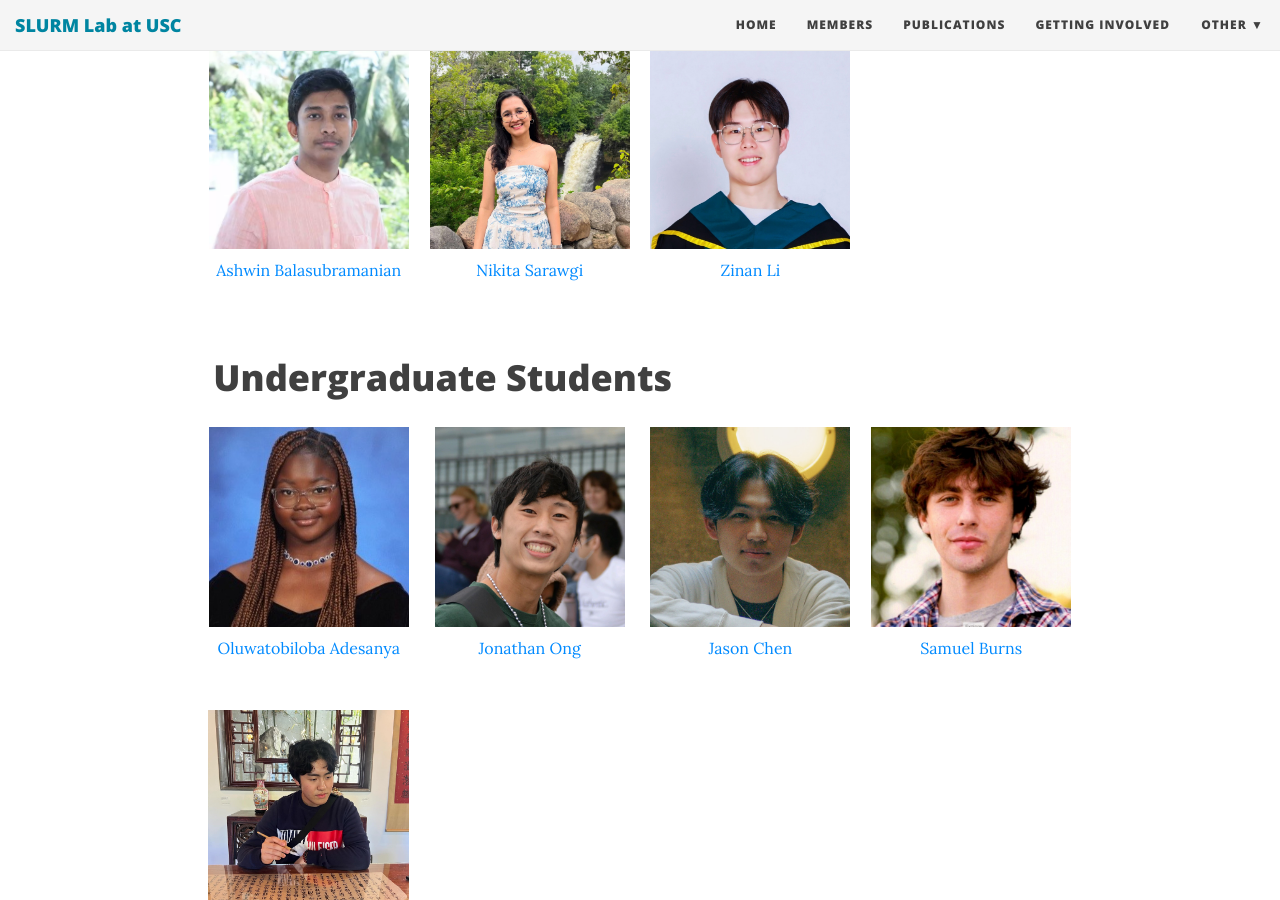
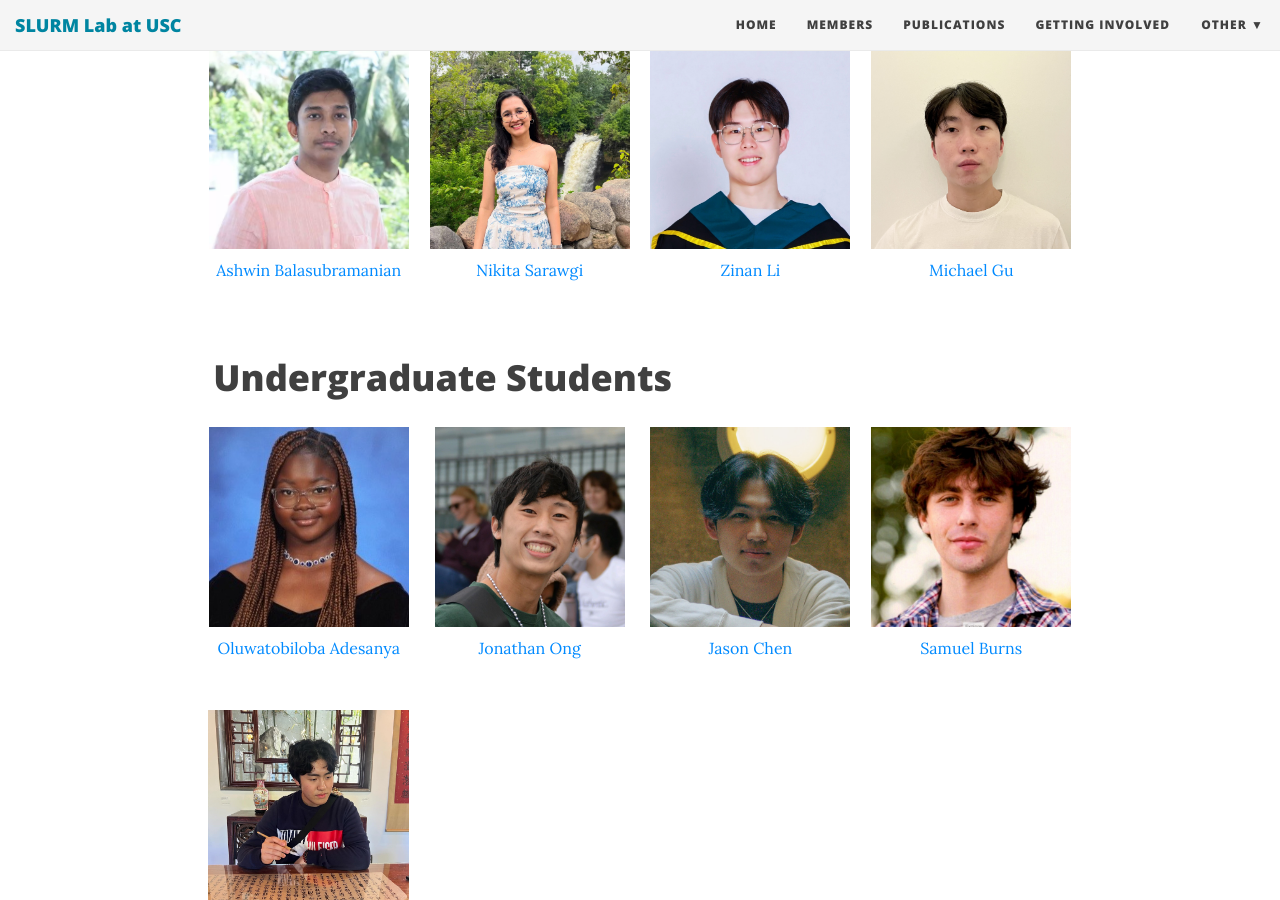
Before and after one commit to slurm-lab-usc/slurm-lab-usc.github.io, a Jekyll site: the page built from members.md, in a window 1280 px wide and 900 px high, scrolled down 1515 px. Built offline with Jekyll 4.4.1, drawn with Linux system fonts in a browser that asks for light colours; nearby versions of some CDN libraries.

Commit message:
I updated my profile

```diff
--- a/members.md
+++ b/members.md
@@ -66,6 +66,9 @@
           - name: Zinan Li
             photo_url: https://slurm-lab-usc.github.io/img/people/Zinan.jpg
             web_url: https://www.linkedin.com/in/zinanli02/
+          - name: Michael Gu
+            photo_url: https://slurm-lab-usc.github.io/img/people/MichaelGu.jpg
+            web_url: https://mgu247.github.io/
 
   - name: Undergraduate Students
     list:
```
Also changed, not shown: img/people/MichaelGu.jpg (added).
